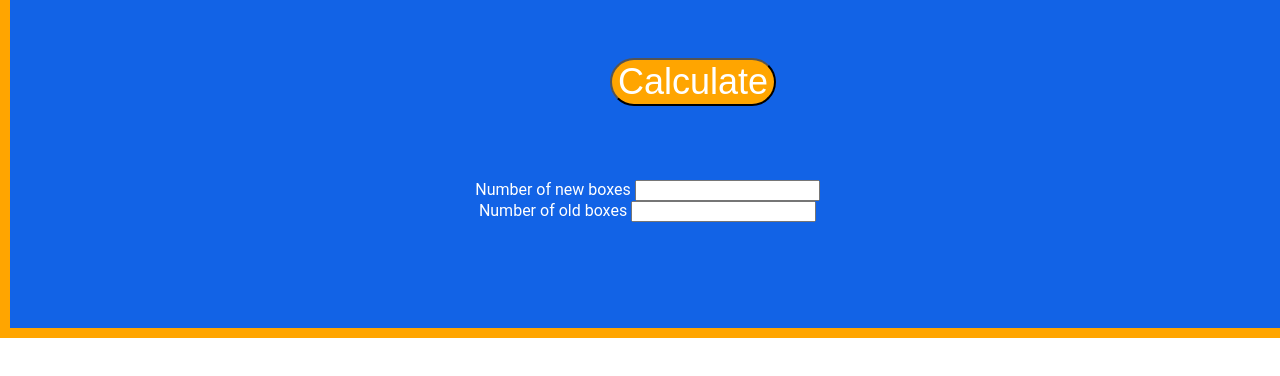
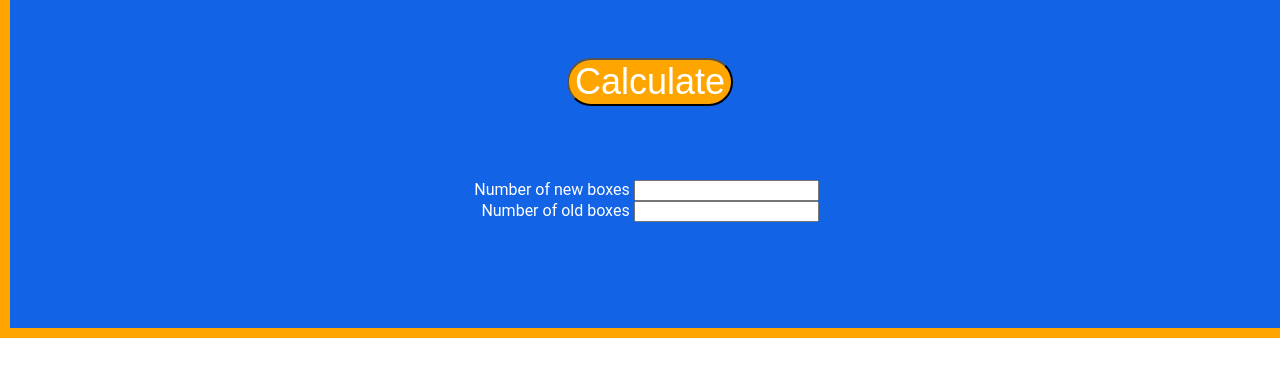
Before and after one commit to Solphilos/Crating-calculator, a plain HTML site: page index.html in a window 1280 px wide. Shown: the part 182-558 px from the top of the page. Drawn offline with Linux system fonts and the light colour scheme.

Commit message:
centered containers

```diff
--- a/style.css
+++ b/style.css
@@ -11,7 +11,7 @@ body {
     display: flex;
     background: #1263e6;
     flex-direction: column;
-    align-content: center;
+    align-items: center;
     justify-content: space-between;
     border: solid orange 10px;
 }
@@ -31,7 +31,7 @@ button {
     height: fit-content;
     background: orange;
     font-size: 36px;
-    margin-left: 600px;
+
     border-radius: 30px;
     box-shadow: grey;
     color: white;
@@ -55,10 +55,19 @@ button {
 
 }
 
-.textField1, .textField2 {
+.textField1 {
 
     width:fit-content;
-    margin-right: 5px;
+    margin-right: 7px;
     font: 25px;
     color: white;
 }
+
+.textField2 {
+
+    width:fit-content;
+
+    font: 25px;
+    color: white;
+
+}
```
